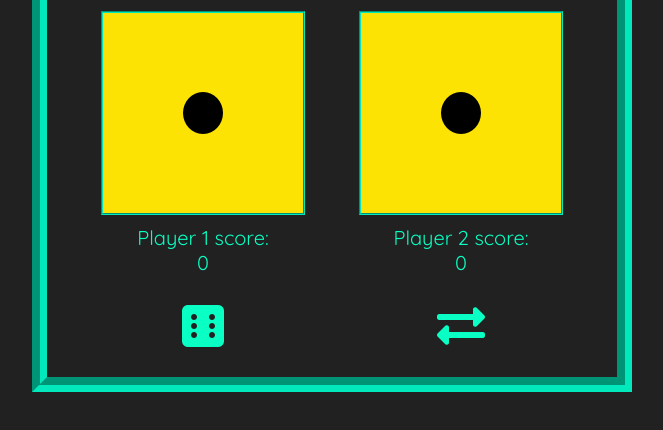
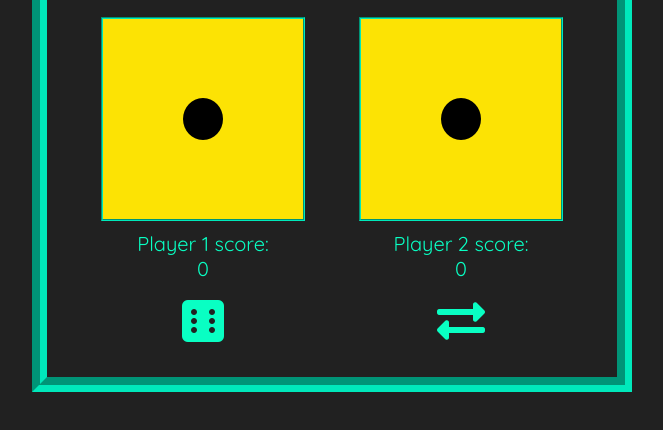
Before and after one commit to worpel/dice-game, a website: page index.html in a window 1280 px wide. Shown: the part 308-738 px from the top of the page, without its empty margins (308-971 px from the left). Drawn offline with Linux system fonts and the light colour scheme.

Commit message:
Changes made to file structure

```diff
--- a/index.html
+++ b/index.html
@@ -20,17 +20,14 @@
                 <img src="img/dice1.png" class="dice" id="dice1">
                 <p class="scores">Player 1 score:</p>
                 <p id="score1">0</p>
+                <i class="player-buttons fas fa-dice-six" alt="Roll" id="roll"></i>
             </div>
             <div class="player-container">
                 <img src="img/dice1.png" class="dice" id="dice2">
                 <p class="scores">Player 2 score:</p>
                 <p id="score2">0</p>
+                <i class="player-buttons fas fa-exchange-alt" alt="Swap" id="swap"></i>
             </div>
-        </div>
-
-        <div class="player-buttons">
-            <i class="fas fa-dice-six" alt="Roll" id="roll"></i>
-            <i class="fas fa-exchange-alt" alt="Swap" id="swap"></i>
         </div>
     </div>
     <script src="script.js"></script>
--- a/style.css
+++ b/style.css
@@ -79,18 +79,10 @@ body {
 }
 
 .player-buttons {
-    width: 54%;
-    display: block;
+    margin-top: 2vh;
+    display: flex;
+    justify-content: center;
+    align-items: center;
     font-size: 3rem;
     color: #09FFC3;
 }
-
-#roll {
-    padding-left: 4px;
-    float: left;
-}
-
-#swap {
-    padding-right: 1px;
-    float: right;
-}
```
Also changed, not shown: 1 other file.
